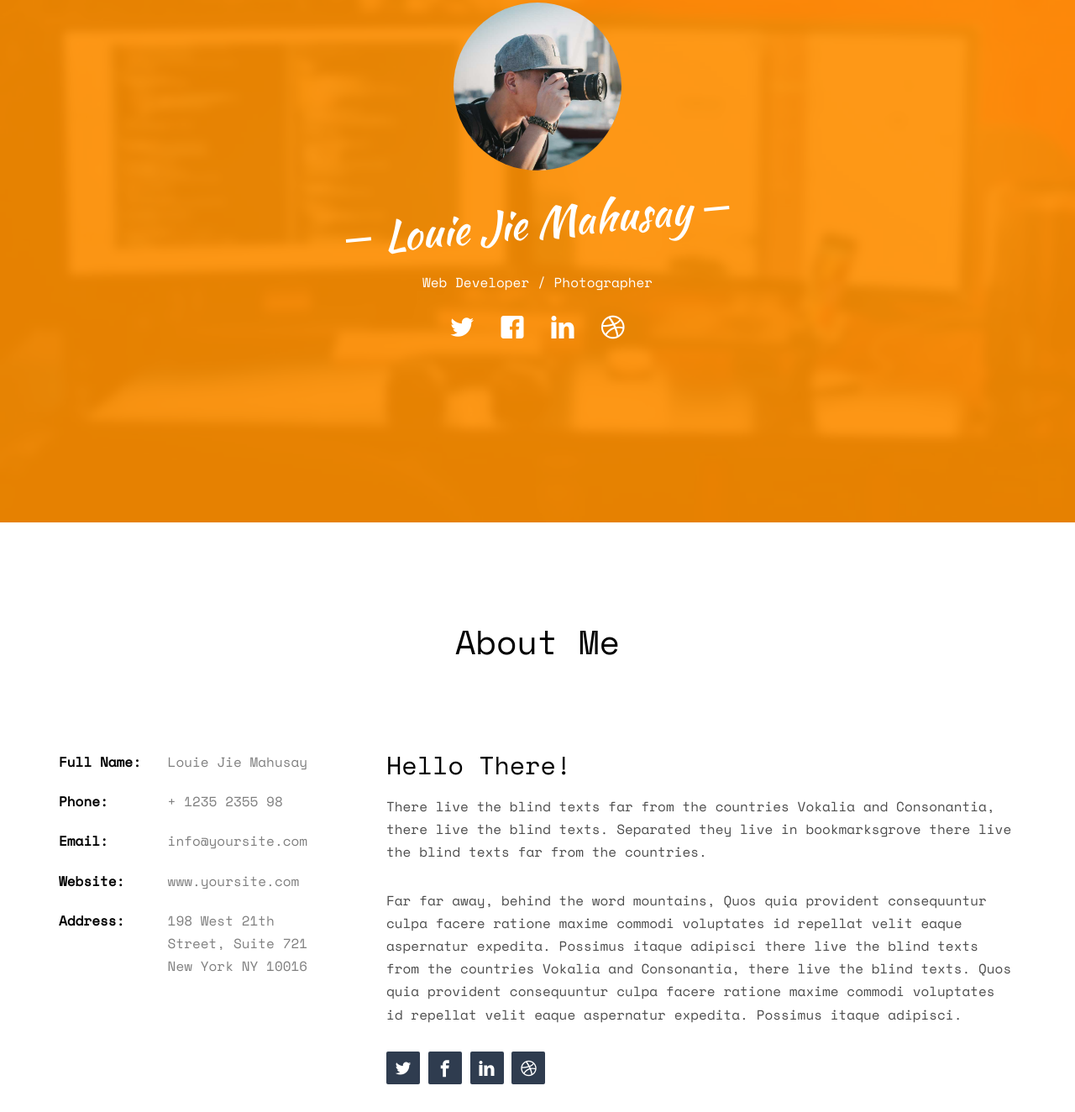
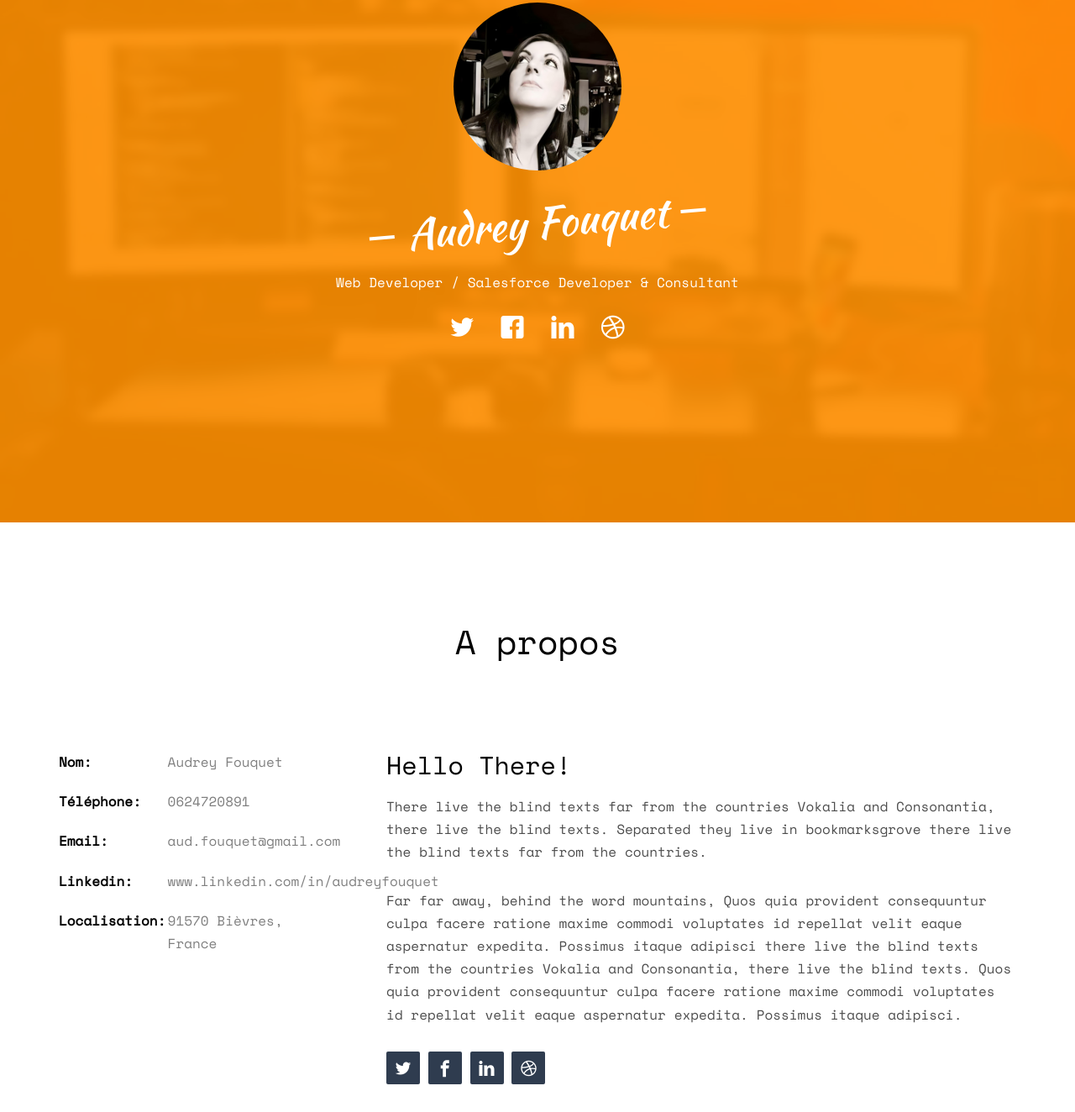
Before and after one commit to audreyfouquet/audreyfouquet.github.io, a plain HTML site: page index.html in a window 1280 px wide. Shown: the part 178-1502 px from the top of the page at 84% size. Drawn offline with nearby package versions, Linux system fonts and the light colour scheme; some packages are replaced by stand-ins of ours; no server answers; animation ran at ten frames a second; files whose address does not match are found by name.

Commit message:
updating profile

```diff
--- a/index.html
+++ b/index.html
@@ -3,25 +3,11 @@
 	<head>
 	<meta charset="utf-8">
 	<meta http-equiv="X-UA-Compatible" content="IE=edge">
-	<title>Profile &mdash; Free Website Template, Free HTML5 Template by freehtml5.co</title>
+	<title>Audrey Fouquet - Freelance Developer</title>
 	<meta name="viewport" content="width=device-width, initial-scale=1">
 	<meta name="description" content="Free HTML5 Website Template by freehtml5.co" />
 	<meta name="keywords" content="free website templates, free html5, free template, free bootstrap, free website template, html5, css3, mobile first, responsive" />
 	<meta name="author" content="freehtml5.co" />
-
-	<!--
-	//////////////////////////////////////////////////////
-
-	FREE HTML5 TEMPLATE
-	DESIGNED & DEVELOPED by FreeHTML5.co
-
-	Website: 		http://freehtml5.co/
-	Email: 			info@freehtml5.co
-	Twitter: 		http://twitter.com/fh5co
-	Facebook: 		https://www.facebook.com/fh5co
-
-	//////////////////////////////////////////////////////
-	 -->
 
   	<!-- Facebook and Twitter integration -->
 	<meta property="og:title" content=""/>
@@ -67,9 +53,9 @@
 				<div class="col-md-8 col-md-offset-2 text-center">
 					<div class="display-t js-fullheight">
 						<div class="display-tc js-fullheight animate-box" data-animate-effect="fadeIn">
-							<div class="profile-thumb" style="background: url(images/user-3.jpg);"></div>
-							<h1><span>Louie Jie Mahusay</span></h1>
-							<h3><span>Web Developer / Photographer</span></h3>
+							<div class="profile-thumb" style="background: url(images/image2.png);"></div>
+							<h1><span>Audrey Fouquet</span></h1>
+							<h3><span>Web Developer / Salesforce Developer &amp; Consultant</span></h3>
 							<p>
 								<ul class="fh5co-social-icons">
 									<li><a href="#"><i class="icon-twitter2"></i></a></li>
@@ -89,17 +75,17 @@
 		<div class="container">
 			<div class="row">
 				<div class="col-md-8 col-md-offset-2 text-center fh5co-heading">
-					<h2>About Me</h2>
+					<h2>A propos</h2>
 				</div>
 			</div>
 			<div class="row">
 				<div class="col-md-4">
 					<ul class="info">
-						<li><span class="first-block">Full Name:</span><span class="second-block">Louie Jie Mahusay</span></li>
-						<li><span class="first-block">Phone:</span><span class="second-block">+ 1235 2355 98</span></li>
-						<li><span class="first-block">Email:</span><span class="second-block">info@yoursite.com</span></li>
-						<li><span class="first-block">Website:</span><span class="second-block">www.yoursite.com</span></li>
-						<li><span class="first-block">Address:</span><span class="second-block">198 West 21th Street, Suite 721 New York NY 10016</span></li>
+						<li><span class="first-block">Nom:</span><span class="second-block">Audrey Fouquet</span></li>
+						<li><span class="first-block">Téléphone:</span><span class="second-block">0624720891</span></li>
+						<li><span class="first-block">Email:</span><span class="second-block">aud.fouquet@gmail.com</span></li>
+						<li><span class="first-block">Linkedin:</span><span class="second-block">www.linkedin.com/in/audreyfouquet</span></li>
+						<li><span class="first-block">Localisation:</span><span class="second-block">91570 Bièvres, France</span></li>
 					</ul>
 				</div>
 				<div class="col-md-8">
```
Also changed, not shown: images/image2.png (added).
